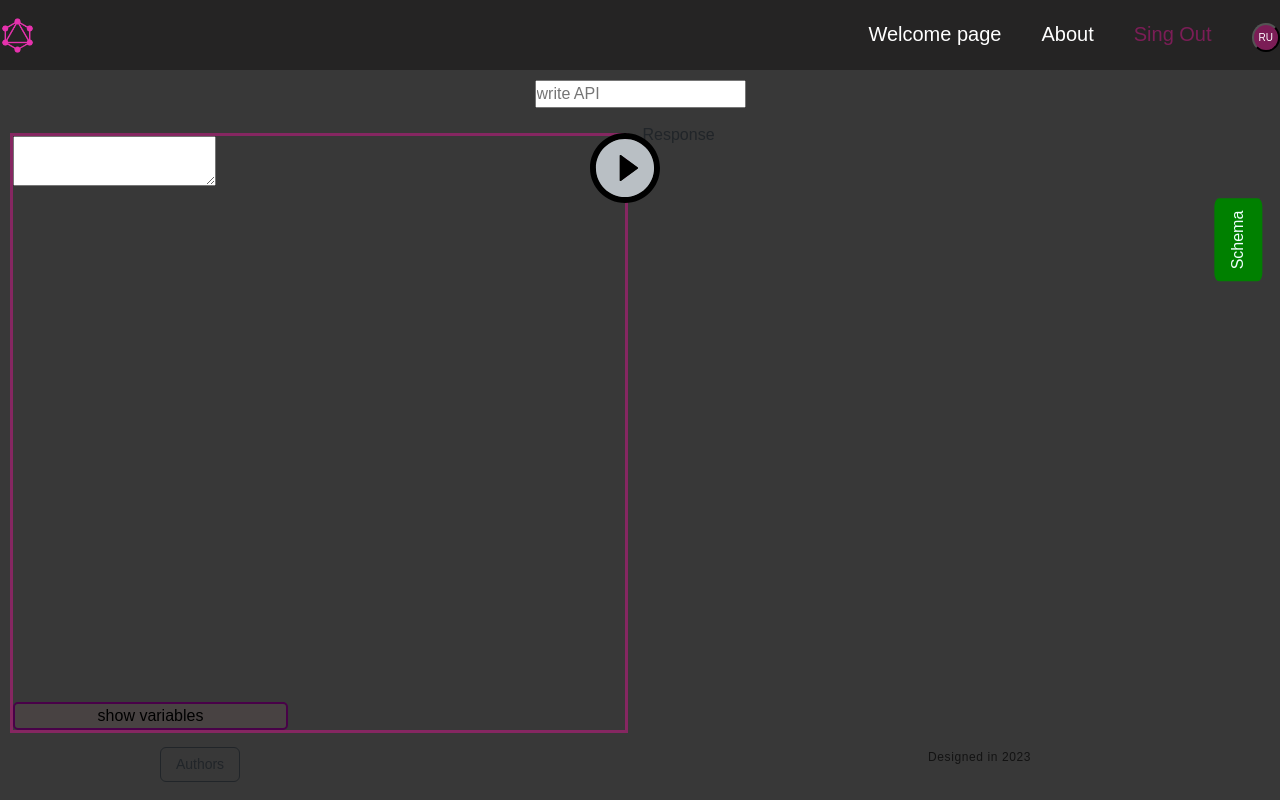
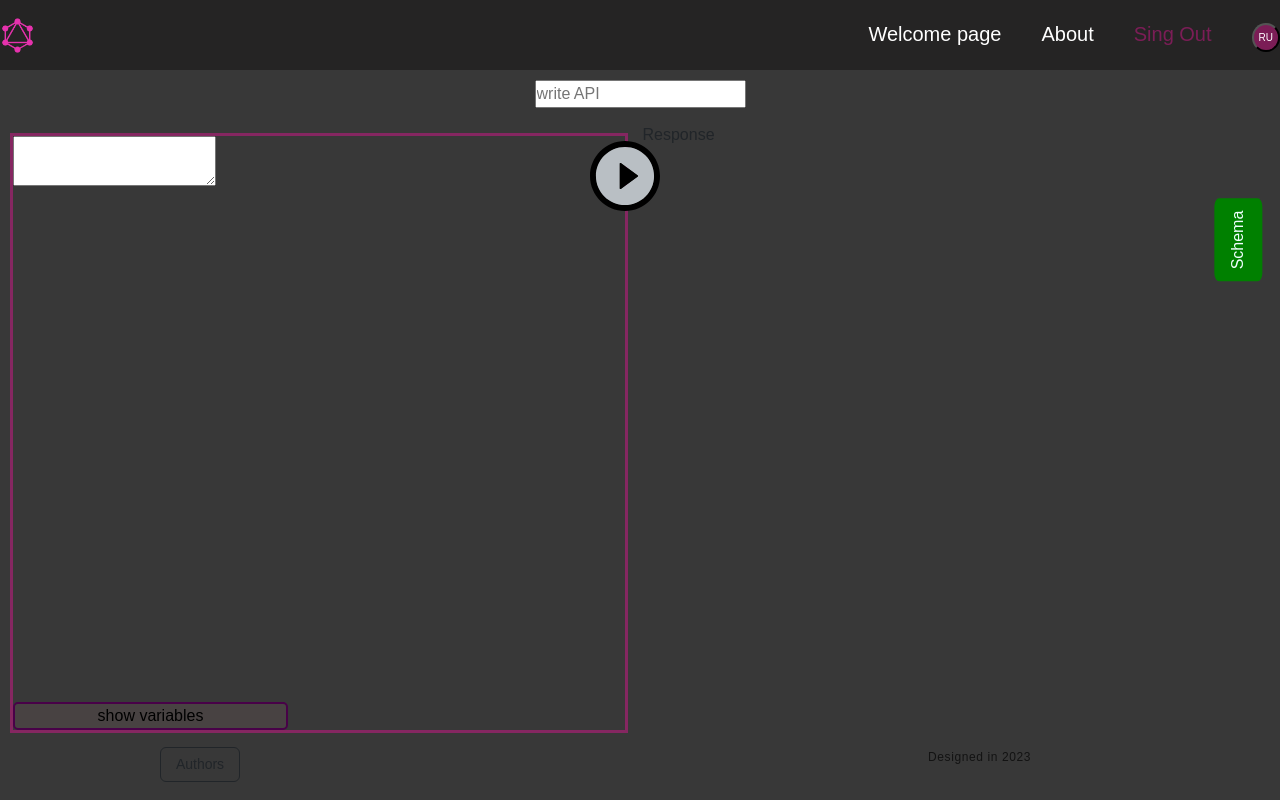
Before and after one commit to wlladislaw/graphiql-app, a React app: page /main in a window 1280 px wide. Built offline with nearby package versions, Linux system fonts and the light colour scheme; no server answers; sample sign-in values are in the browser's storage.

Commit message:
feat: add play button for main page

```diff
--- a/src/components/PlayButton/PlayButton.scss
+++ b/src/components/PlayButton/PlayButton.scss
@@ -1,6 +1,6 @@
 .button{
     position: absolute;
-    top: -8px;
+    top: 0px;
     right: -40px;
     height: 80px;
     width: 80px;
```
